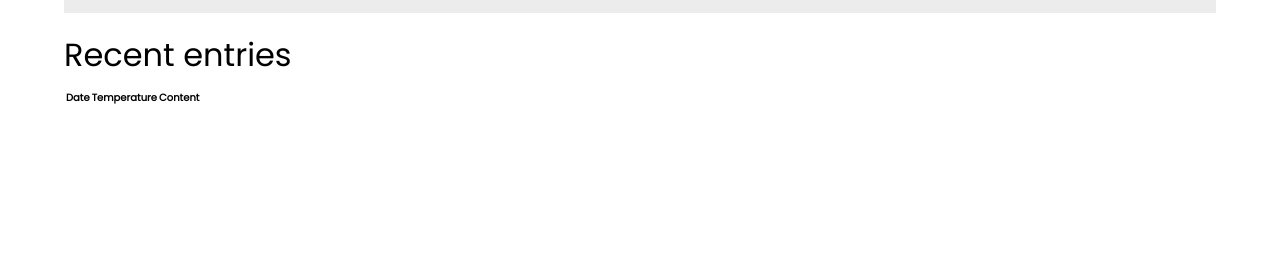
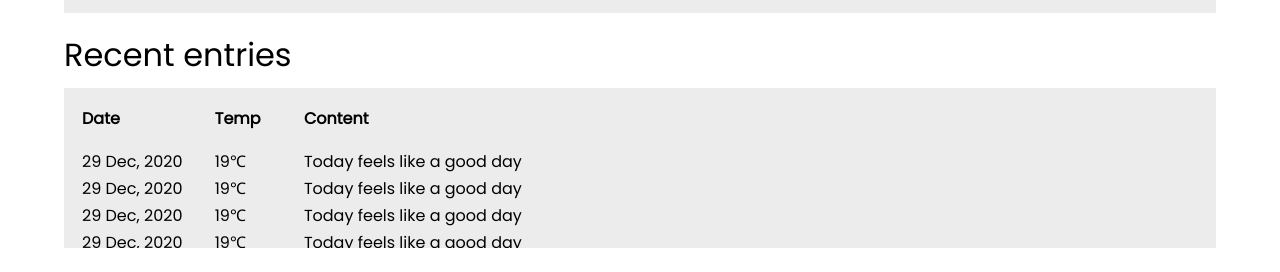
Before and after one commit to srijan-nayak/weather-journal, a website: page public/index.html in a window 1280 px wide. Shown: the part 716-988 px from the top of the page. Before the commit the page ends 848 px from the top, so only its background shows below. Drawn offline with Linux system fonts and the light colour scheme.

Commit message:
feat: Style recent entries table

```diff
--- a/public/css/styles.css
+++ b/public/css/styles.css
@@ -128,3 +128,40 @@ body {
   padding-right: 1.6rem;
   border-right: 1px solid #000;
 }
+
+.entries__table {
+  background-color: #ececec;
+  padding: 1.6rem;
+  padding-top: 0;
+  width: 100%;
+  table-layout: fixed;
+  display: block;
+  max-height: 16rem;
+  overflow-y: scroll;
+}
+
+.entries__table th,
+.entries__table td {
+  font-size: 1.6rem;
+  text-align: start;
+  vertical-align: top;
+}
+
+.entries__table thead th:nth-child(1) {
+  width: 30%;
+}
+
+.entries__table thead th:nth-child(2) {
+  width: 20%;
+}
+
+.entries__table thead th:nth-child(3) {
+  width: 50%;
+}
+
+.entries__table thead tr th {
+  background-color: #ececec;
+  position: sticky;
+  top: 0;
+  padding: 1.6rem 0;
+}
--- a/public/index.html
+++ b/public/index.html
@@ -50,10 +50,32 @@
           <thead>
             <tr>
               <th>Date</th>
-              <th>Temperature</th>
+              <th>Temp</th>
               <th>Content</th>
             </tr>
           </thead>
+          <tbody>
+            <tr>
+              <td>29 Dec, 2020</td>
+              <td>19℃</td>
+              <td>Today feels like a good day</td>
+            </tr>
+            <tr>
+              <td>29 Dec, 2020</td>
+              <td>19℃</td>
+              <td>Today feels like a good day</td>
+            </tr>
+            <tr>
+              <td>29 Dec, 2020</td>
+              <td>19℃</td>
+              <td>Today feels like a good day</td>
+            </tr>
+            <tr>
+              <td>29 Dec, 2020</td>
+              <td>19℃</td>
+              <td>Today feels like a good day</td>
+            </tr>
+          </tbody>
         </table>
       </div>
     </section>
```
